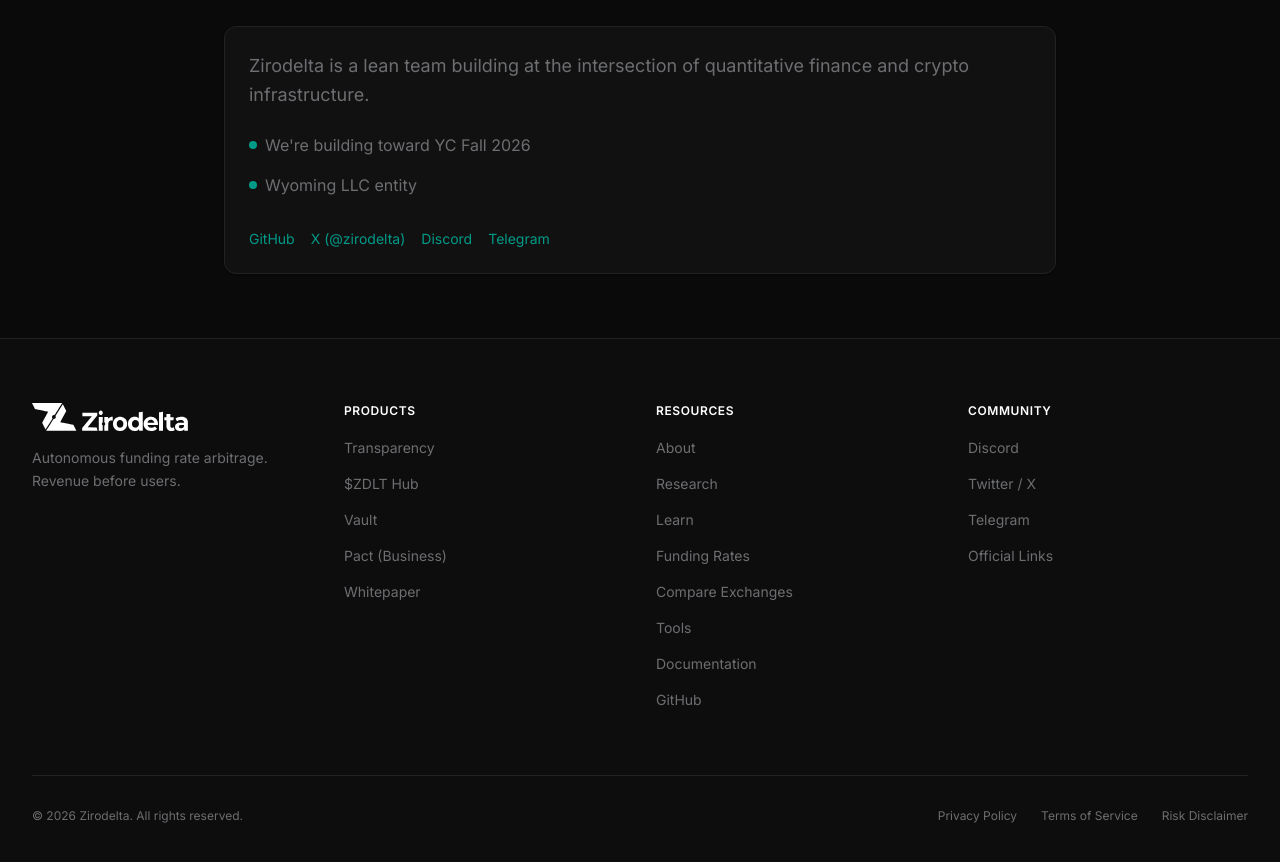
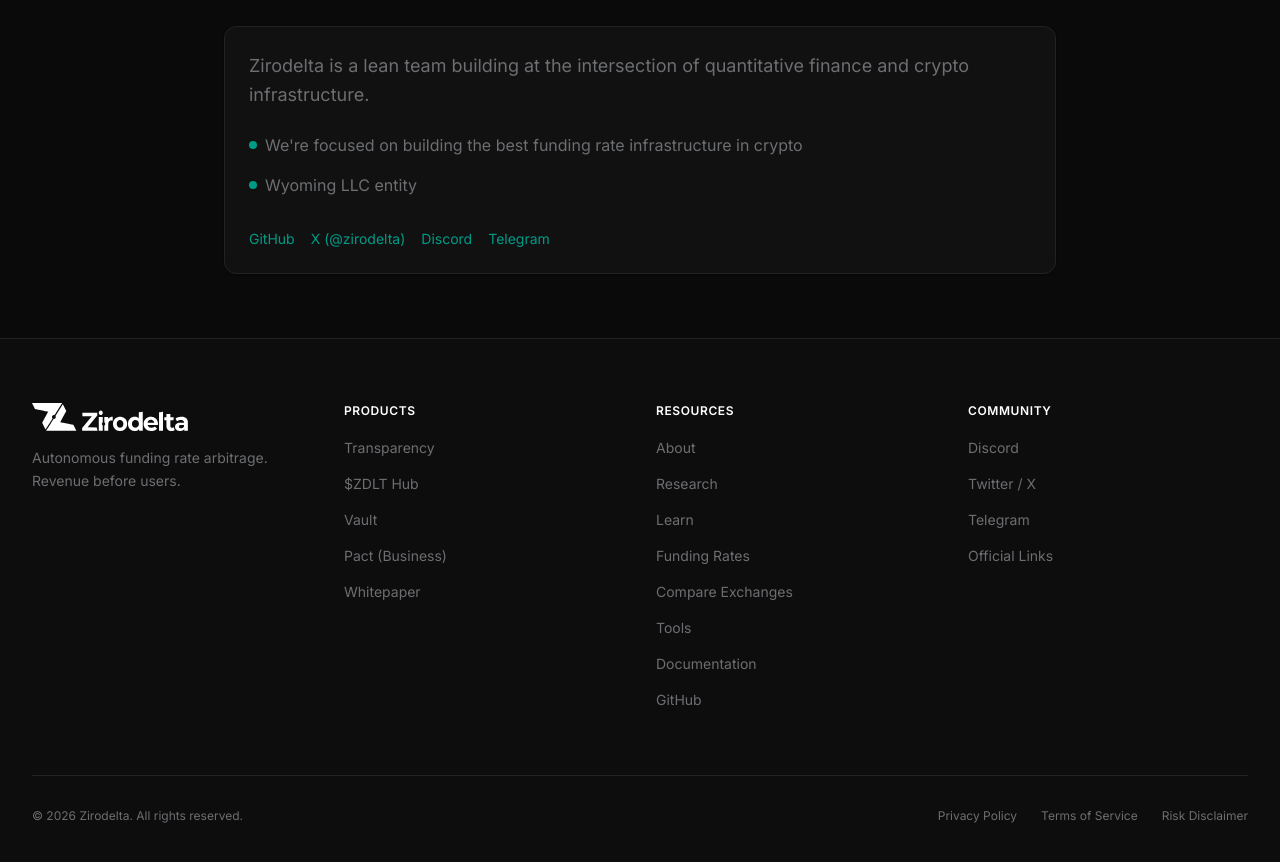
Before and after one commit to Zirodelta/landing, a Next.js app: page /about in a window 1280 px wide. Shown: the part 2140-3002 px from the top of the page. Built offline with nearby package versions, Linux system fonts and the light colour scheme.

Commit message:
fix: remove all YC/Y Combinator mentions from public site

```diff
--- a/app/about/page.tsx
+++ b/app/about/page.tsx
@@ -223,7 +223,7 @@ export default function AboutPage() {
                 <div className="space-y-4">
                   <div className="flex items-center gap-2">
                     <span className="inline-block w-2 h-2 bg-primary rounded-full"></span>
-                    <span className="text-muted-foreground">We're building toward YC Fall 2026</span>
+                    <span className="text-muted-foreground">We're focused on building the best funding rate infrastructure in crypto</span>
                   </div>
                   <div className="flex items-center gap-2">
                     <span className="inline-block w-2 h-2 bg-primary rounded-full"></span>
--- a/content/learn/zirodelta-vs-ethena.mdx
+++ b/content/learn/zirodelta-vs-ethena.mdx
@@ -115,7 +115,7 @@ Two paths for $ZDLT holders:
 
 **Ethena:** ~$6.7B TVL. Operating since early 2024. Survived multiple market cycles. Backed by Dragonfly, Arthur Hayes. Proven at scale.
 
-**Zirodelta:** Pre-launch. Alpha results: 11.8% return in 12 days live trading. 1.4M+ funding rate records across 19+ exchanges. Wyoming LLC entity. Building toward YC Fall 2026. Not yet proven at institutional scale.
+**Zirodelta:** Pre-launch. Alpha results: 11.8% return in 12 days live trading. 1.4M+ funding rate records across 19+ exchanges. Wyoming LLC entity. Not yet proven at institutional scale but building in public.
 
 **Winner: Ethena.** Track record matters. Zirodelta is building in public but earlier in its lifecycle.
 
```
